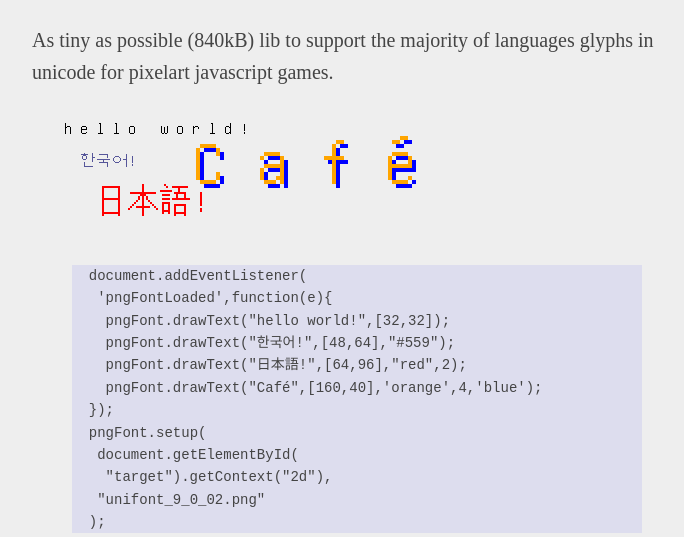
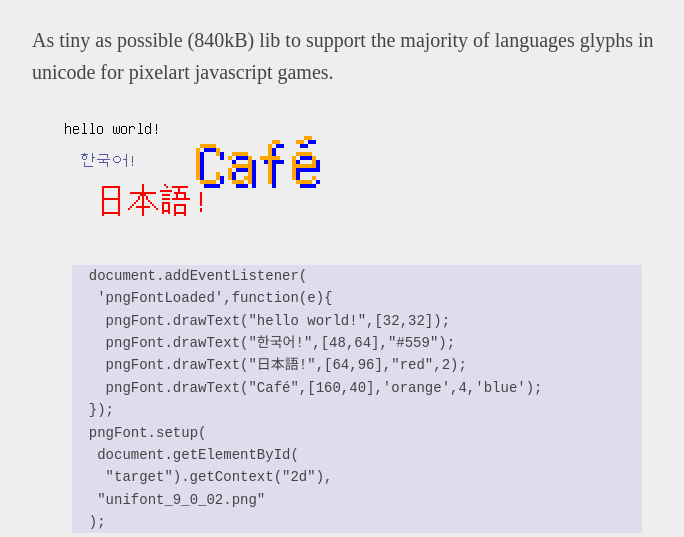
Before and after one commit to ericoporto/png-font, a plain HTML site: page index.html in a window 1280 px wide. Shown: the part 87-624 px from the top of the page, without its empty margins (283-967 px from the left). Drawn offline with Linux system fonts and the light colour scheme.

```diff
--- a/pngFont.js
+++ b/pngFont.js
@@ -26,6 +26,16 @@
     return arrCharCode;
   },
 
+  getCharwidthFromCharcode: function(chr){
+    var xchr = (chr % 256);
+    var ychr = parseInt(chr/256);
+    var charWidth = 16;
+    if(ychr<32){
+      charWidth = 8;
+    }
+    return charWidth
+  },
+
   /** function to draw a single char
   */
   drawChr : function(ctx, img, chr,pos){
@@ -33,11 +43,14 @@
     // Than I crop this image and draw in the canvas.
     var xchar = parseInt(16 * (chr % 256));
     var ychar = parseInt(16 * parseInt(chr/256));
+    var charWidth = this.getCharwidthFromCharcode(chr)
+
     ctx.drawImage(img,
         xchar, ychar,
         16, 16,
         pos[0], pos[1],
         16, 16);
+    return charWidth
   },
 
   /** creates pixel art friendly canvas and return it
@@ -58,21 +71,20 @@
   /** function to draw text in a canvas.
   *    the user show access drawText as entry point though
   */
-  drawTextCanvas : function(ctx,text,pos, color,size){
-    if(this.textDrawed!==text){
-      this.textUTF8Array = this.toCharCodeArray(text);
-      this.textDrawed = text;
-    }
-    var width = 16*this.textUTF8Array.length;
+  drawTextCanvas : function(ctx,utf8Array,pos, color,size){
+    var width = 16*utf8Array.length;
     var height = 16;
     var buffer = this.createBufferCanvas(width,height);
     var bx = buffer.getContext('2d');
+    var charWidth=0;
+    var charTotalWidth=0;
 
     var chrPos = [0,0];
-    for(var i=0; i<this.textUTF8Array.length; i++){
-      var char = this.textUTF8Array[i];
-      this.drawChr(bx, this.fontImage,char,chrPos);
-      chrPos[0]+=16;
+    for(var i=0; i<utf8Array.length; i++){
+      var char = utf8Array[i];
+      charWidth= this.drawChr(bx, this.fontImage,char,chrPos);
+      chrPos[0]+=charWidth;
+      charTotalWidth+=charWidth;
     }
 
     if(typeof color !== 'undefined' || color !== null){
@@ -92,29 +104,73 @@
       bSx.drawImage(buffer, 0, 0, width*size , height*size);
       ctx.drawImage(bufferSize,pos[0],pos[1]);
     }
-    return true
+    return charTotalWidth
   },
 
   /** allows drawing text with shadows
   */
-  drawTextShadow: function(text, color, size, shadowcolor){
+  drawTextShadow: function(utf8Array, color, size, shadowcolor){
+
+    if(typeof size === 'undefined' || size === null){
+      size = 1
+    }
+    var charTotalWidth=0;
+    var width = 16*utf8Array.length*size;
+    var height = 16*size;
+    var buffer = this.createBufferCanvas(width+1,height+1);
+    var bx = buffer.getContext('2d');
+    this.drawTextCanvas(bx,utf8Array, [size,size], shadowcolor, size);
+    charTotalWidth=this.drawTextCanvas(bx,utf8Array, [0,0], color, size);
+    return [buffer,charTotalWidth+size]
+  }
+  ,
+
+  wrapText: function(text, wrap, size){
     if(this.textDrawed!==text){
       this.textUTF8Array = this.toCharCodeArray(text);
       this.textDrawed = text;
     }
-    if(typeof size === 'undefined' || size === null){
-      size = 1
+
+    function missingText(text, utf82DArray){
+      var flatUtf8Array = [];
+      for(var i=0; i<utf82DArray.length; i++){
+        flatUtf8Array = flatUtf8Array.concat(utf82DArray[i]);
+      }
+      var doneText = String.fromCharCode.apply(null, flatUtf8Array);
+
+      var ending = text.substring(doneText.length);
+      return ending
     }
-    var width = 16*this.textUTF8Array.length*size;
-    var height = 16*size;
-    var buffer = this.createBufferCanvas(width+1,height+1);
-    var bx = buffer.getContext('2d');
-    this.drawTextCanvas(bx,text, [size,size], shadowcolor, size);
-    this.drawTextCanvas(bx,text, [0,0], color, size);
-    return buffer
-  }
-  ,
 
+    var wrapped2DArray = [];
+    var missing = '';
+    var width = 0;
+    var line = 0;
+    wrapped2DArray[line] = [];
+
+    for(var i=0; i<this.textUTF8Array.length; i++){
+      width += this.getCharwidthFromCharcode(this.textUTF8Array[i])*size;
+
+      if(width<wrap[0]){
+        wrapped2DArray[line].push(this.textUTF8Array[i]);
+      } else {
+
+        line++;
+        if(line*16*size>wrap[1]){
+          missing=missingText(text,wrapped2DArray)
+          return [wrapped2DArray,missing];
+          break;
+        }
+        wrapped2DArray.push([]);
+        width = this.getCharwidthFromCharcode(this.textUTF8Array[i])*size;
+        wrapped2DArray[line] = [];
+        wrapped2DArray[line].push(this.textUTF8Array[i]);
+      }
+    }
+
+    console.log(wrapped2DArray)
+    return [wrapped2DArray,missing];
+  },
   /** How to draw texts in a canvas
   *
   * examples:
@@ -123,16 +179,31 @@
   * pngFont.drawText("한국어!",[48,64],"#559")
   * pngFont.drawText("hello world!",[4,4],'blue',2,'red')
   */
-  drawText: function(text, pos, color, size,shadow){
+  drawText: function(text, pos, color, size, shadow,  wrap){
     if(typeof size === 'undefined' || size === null){
       size = 1
     }
-    if(typeof shadow === 'undefined' || shadow === null || shadow == false){
-      this.drawTextCanvas(this.ctx,text, pos, color, size);
-    } else {
+    if(typeof wrap === 'undefined' || size === null){
+      wrap = [this.ctx.canvas.width-pos[0],this.ctx.canvas.height-pos[1],0]
+    }
 
-      this.ctx.drawImage(this.drawTextShadow(text, color, size,shadow),
-                         pos[0],pos[1]);
+    var wrapped2DArray;
+    var missing;
+    [wrapped2DArray , missing] = this.wrapText(text,wrap,size);
+
+    for(var i=0; i<wrapped2DArray.length; i++){
+      var textUTF8Array = wrapped2DArray[i];
+
+      if(typeof shadow === 'undefined' || shadow === null || shadow == false){
+        this.drawTextCanvas(this.ctx,textUTF8Array, [pos[0],pos[1]+i*16*size], color, size);
+      } else {
+        var buffer;
+        [buffer,charTotalWidth] = this.drawTextShadow(textUTF8Array, color, size,shadow)
+        this.ctx.drawImage(buffer,
+                           pos[0],pos[1]+i*16*size);
+      }
     }
+
+    return missing
   }
 };
```
Also changed, not shown: index.html (+1 -0 lines), README.md.
